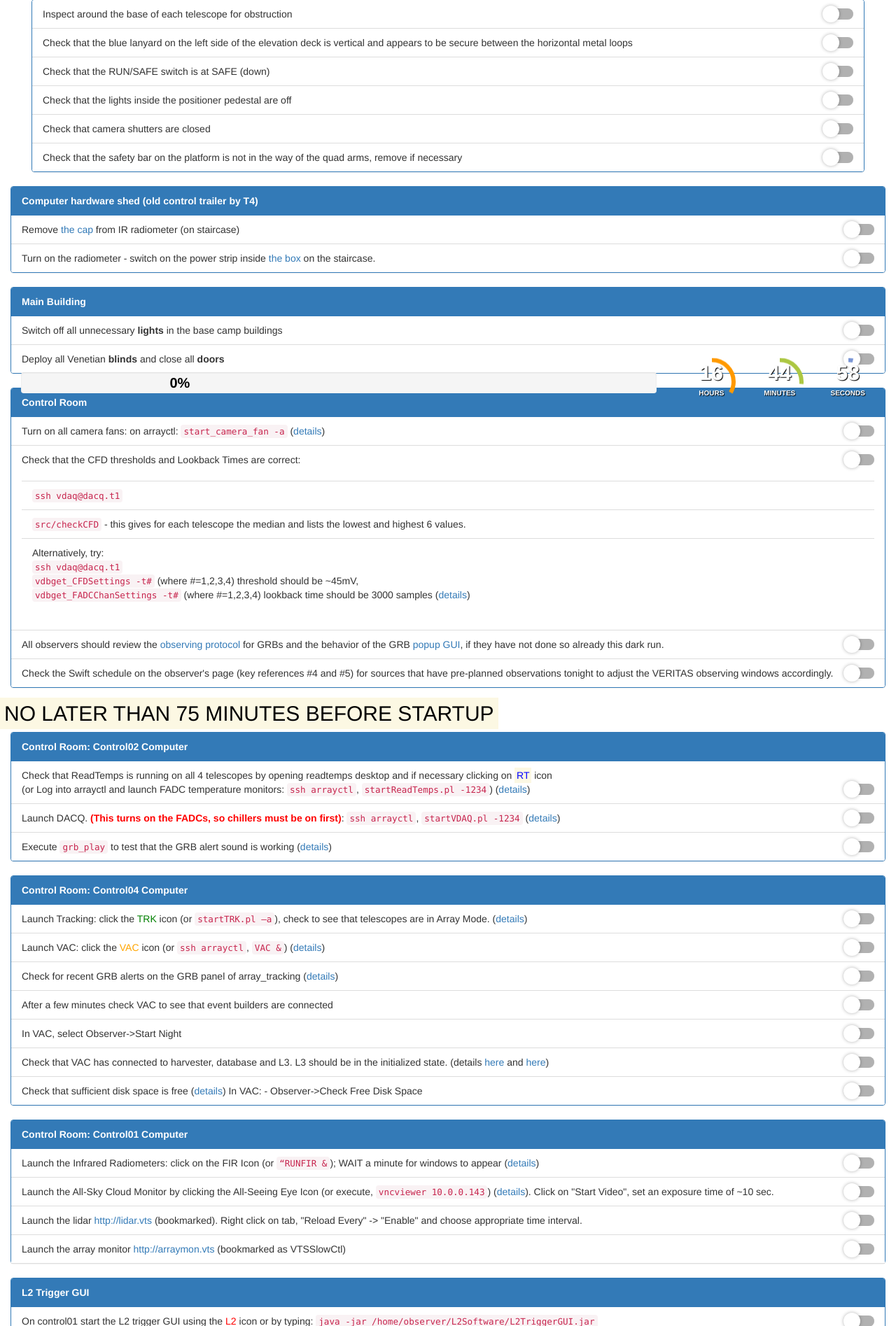
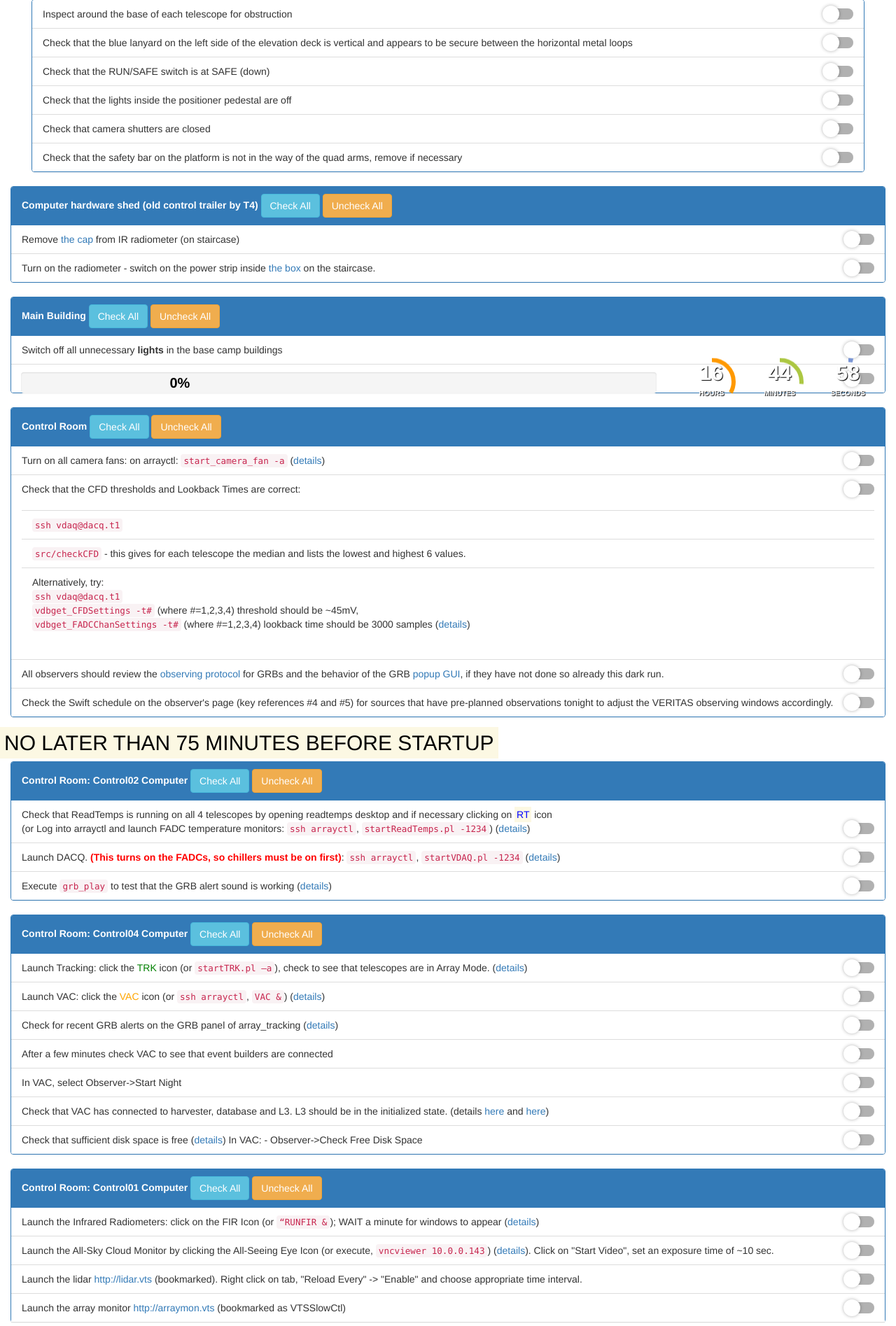
Before and after one commit to KarlenS/checklists, a Flask app: page /startnightform in a window 1280 px wide. Shown: the part 218-2113 px from the top of the page at 70% size. Run offline with Flask 2, Linux system fonts and the light colour scheme; the visitor is signed in with stand-in values (Sample User, id 1); some libraries are stand-ins or nearby versions.

Commit message:
added (un)checkall buttons;need to move right, jquery

```diff
--- a/app/templates/startnightform_new.html
+++ b/app/templates/startnightform_new.html
@@ -619,7 +619,10 @@ $(document).ready(function()
 
                         <div class="col-xs-12">
                            <div class="panel panel-primary">
-                               <div class="panel-heading"><strong>Computer hardware shed (old control trailer by T4)</strong></div>
+                                <div class="panel-heading"><strong>Computer hardware shed (old control trailer by T4)</strong>
+                                   <button type="button" id="checkall" class="btn btn-info">Check All</button>
+                                   <button type="button" id="uncheckall" class="btn btn-warning">Uncheck All</button>
+                                </div>
 
                                 <ul class="list-group">
 
@@ -645,7 +648,10 @@ $(document).ready(function()
 
                         <div class="col-xs-12 col-sm-12 col-md-12">
                             <div class="panel panel-primary">
-                                <div class="panel-heading"><strong>Main Building</strong></div>
+                                <div class="panel-heading"><strong>Main Building</strong>
+                                   <button type="button" id="checkall" class="btn btn-info">Check All</button>
+                                   <button type="button" id="uncheckall" class="btn btn-warning">Uncheck All</button>
+                                </div>
 
                                 <ul class="list-group">
 
@@ -671,7 +677,10 @@ $(document).ready(function()
 
                         <div class="col-xs-12 col-sm-12 col-md-12">
                             <div class="panel panel-primary">
-                                <div class="panel-heading"><strong>Control Room</strong></div>
+                                <div class="panel-heading"><strong>Control Room</strong>
+                                   <button type="button" id="checkall" class="btn btn-info">Check All</button>
+                                   <button type="button" id="uncheckall" class="btn btn-warning">Uncheck All</button>
+                                </div>
 
                                 <ul class="list-group">
 
@@ -730,7 +739,10 @@ $(document).ready(function()
 <div id="section-75min" class="section">
                         <div class="col-xs-12">
                            <div class="panel panel-primary">
-                                <div class="panel-heading"><strong>Control Room: Control02 Computer</strong></div>
+                               <div class="panel-heading"><strong>Control Room: Control02 Computer</strong>
+                                   <button type="button" id="checkall" class="btn btn-info">Check All</button>
+                                   <button type="button" id="uncheckall" class="btn btn-warning">Uncheck All</button>
+                               </div>
                                 <ul class="list-group">
 
                                 <li class="list-group-item">
@@ -766,7 +778,10 @@ $(document).ready(function()
 				<br>
                         <div class="col-xs-12">
                            <div class="panel panel-primary">
-                                <div class="panel-heading"><strong>Control Room: Control04 Computer</strong></div>
+                               <div class="panel-heading"><strong>Control Room: Control04 Computer</strong>
+                                   <button type="button" id="checkall" class="btn btn-info">Check All</button>
+                                   <button type="button" id="uncheckall" class="btn btn-warning">Uncheck All</button>
+                               </div>
                                 <ul class="list-group">
 
                                 <li class="list-group-item">
@@ -827,7 +842,10 @@ $(document).ready(function()
                 </div>
                         <div class="col-xs-12">
                            <div class="panel panel-primary">
-                                <div class="panel-heading"><strong>Control Room: Control01 Computer</strong></div>
+                               <div class="panel-heading"><strong>Control Room: Control01 Computer</strong>
+                                   <button type="button" id="checkall" class="btn btn-info">Check All</button>
+                                   <button type="button" id="uncheckall" class="btn btn-warning">Uncheck All</button>
+                               </div>
                                 <ul class="list-group">
 
                                 <li class="list-group-item">
@@ -872,7 +890,10 @@ $(document).ready(function()
 				<br>
                         <div class="col-xs-12">
                            <div class="panel panel-primary">
-                                <div class="panel-heading"><strong>L2 Trigger GUI</strong></div>
+                               <div class="panel-heading"><strong>L2 Trigger GUI</strong>
+                                   <button type="button" id="checkall" class="btn btn-info">Check All</button>
+                                   <button type="button" id="uncheckall" class="btn btn-warning">Uncheck All</button>
+                               </div>
                                 <ul class="list-group">
 
                                 <li class="list-group-item">
@@ -930,7 +951,10 @@ $(document).ready(function()
                 <div id="section-45min" class="section">
                         <div class="col-xs-12">
                            <div class="panel panel-primary">
-                                <div class="panel-heading"><strong>Trailers</strong></div>
+                               <div class="panel-heading"><strong>Trailers</strong>
+                                   <button type="button" id="checkall" class="btn btn-info">Check All</button>
+                                   <button type="button" id="uncheckall" class="btn btn-warning">Uncheck All</button>
+                               </div>
                                 <ul class="list-group">
 
                                 <li class="list-group-item">
@@ -968,7 +992,10 @@ $(document).ready(function()
                                 <br>
                         <div class="col-xs-12">
                            <div class="panel panel-primary">
-                                <div class="panel-heading"><strong>Control Room</strong></div>
+                               <div class="panel-heading"><strong>Control Room</strong>
+                                   <button type="button" id="checkall" class="btn btn-info">Check All</button>
+                                   <button type="button" id="uncheckall" class="btn btn-warning">Uncheck All</button>
+                               </div>
                                 <ul class="list-group">
 
                                 <li class="list-group-item">
@@ -1025,7 +1052,10 @@ $(document).ready(function()
                     <div id="section-20min" class="section">
                         <div class="col-xs-12">
                            <div class="panel panel-primary">
-                                <div class="panel-heading"><strong>Control Room</strong></div>
+                               <div class="panel-heading"><strong>Control Room</strong>
+                                   <button type="button" id="checkall" class="btn btn-info">Check All</button>
+                                   <button type="button" id="uncheckall" class="btn btn-warning">Uncheck All</button>
+                               </div>
                                 <ul class="list-group">
 
                                 <li class="list-group-item">
@@ -1329,6 +1359,10 @@ $(document).ready(function()
 
     <div class="col-xs-12">
         <div class="panel panel-primary">
+                                <div class="panel-heading">
+                                   <button type="button" id="checkall" class="btn btn-info">Check All</button>
+                                   <button type="button" id="uncheckall" class="btn btn-warning">Uncheck All</button>
+                                </div>
 
             <ul class="list-group">
 
```
